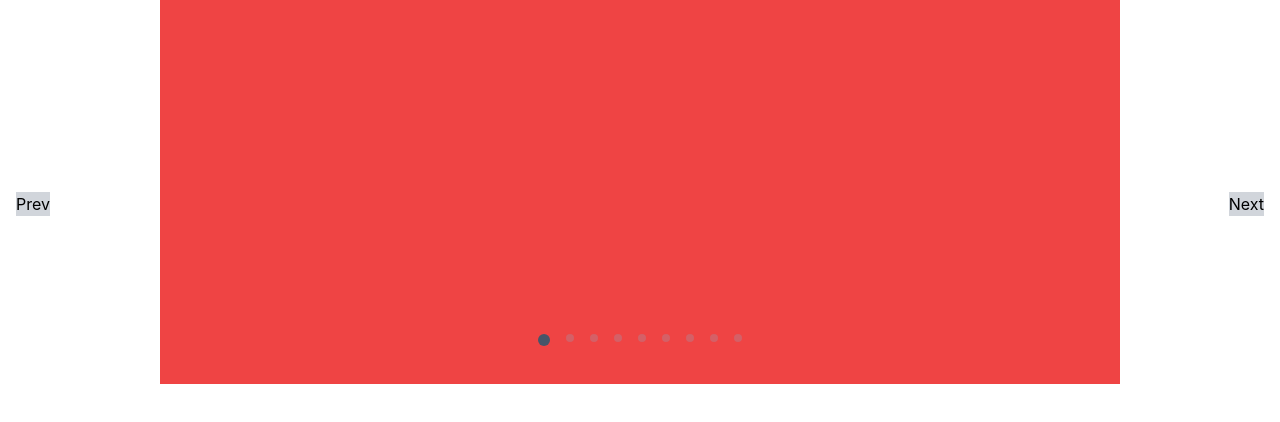
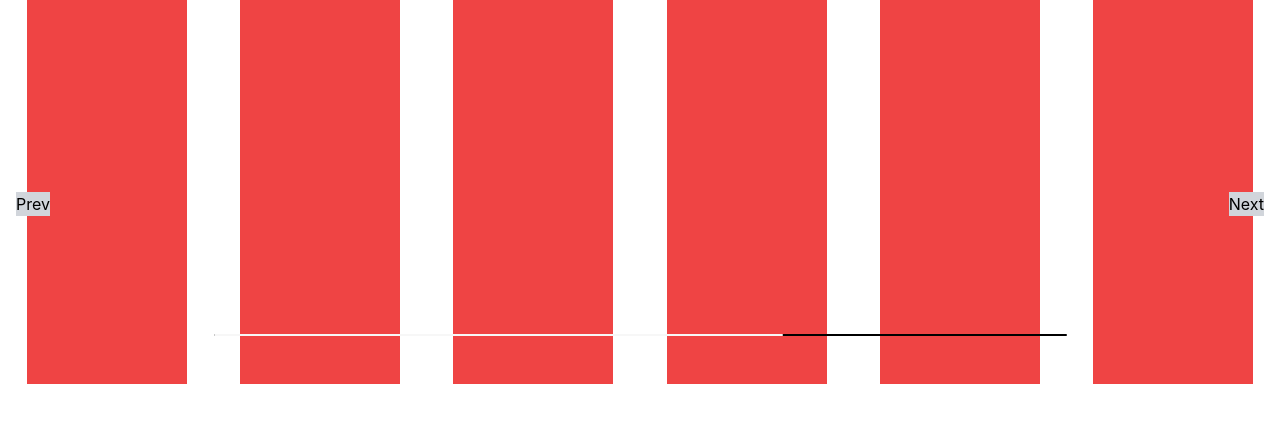
Before and after one commit to Meagle89/roar-carousel, a React (Create React App) app: page / in a window 1280 px wide. Shown: the top 422 px of the page. Built offline with nearby package versions, Linux system fonts and the light colour scheme.

Commit message:
fixed scrollbar math

```diff
--- a/src/components/Carousel.jsx
+++ b/src/components/Carousel.jsx
@@ -37,7 +37,7 @@ const Carousel = ({ children, options }) => {
   }
 
   const renderScrollBar = () => {
-    if (options.displayScrollBar) return <ScrollBar items={React.Children.count(children)} activeIndex={activeIndex} viewport={viewport} />
+    if (options.displayScrollBar) return <ScrollBar items={React.Children.count(children)} activeIndex={activeIndex} viewport={viewport} activeItems={options.activeItems} />
   }
 
   useEffect(() => {
--- a/src/components/ScrollBar.jsx
+++ b/src/components/ScrollBar.jsx
@@ -1,17 +1,17 @@
 import { useEffect, useRef, useState } from 'react';
 import PropTypes from 'prop-types';
 
-const ScrollBar = ({ items, styles, activeIndex, viewport }) => {
+const ScrollBar = ({ items, styles, activeIndex, viewport, activeItems }) => {
   const [width, setWidth] = useState(0);
   const scrollTrack = useRef(null);
 
   useEffect(() => {
-    setWidth(scrollTrack.current.offsetWidth / items);
-  }, [items, viewport]);
+    setWidth(scrollTrack.current.offsetWidth / (items / activeItems) );
+  }, [items, viewport, activeItems]);
 
   const inlineStyles = {
     width: `${Math.ceil(width)}px`,
-    transform: `translateX(${activeIndex * 100}%)`,
+    transform: `translateX(${activeIndex * (100 / activeItems)}%)`,
   };
 
   return (
--- a/src/helpers/default-options.js
+++ b/src/helpers/default-options.js
@@ -1,9 +1,9 @@
 
 const setOptions = (options = {}) => ({
-  activeItems: options.activeItems || 1,
+  activeItems: options.activeItems || 6,
   displayButtons: options.displayButtons || true,
-  displayScrollBar: options.displayScrollBar || false,
-  displayIndicator: options.displayIndicator || true,
+  displayScrollBar: options.displayScrollBar || true,
+  displayIndicator: options.displayIndicator || false,
   nextButtonStyle: options.nextButtonStyle || null,
   prevButtonStyle: options.prevButtonStyle || null,
   infiniteScroll: options.infiniteScroll || false,
```
